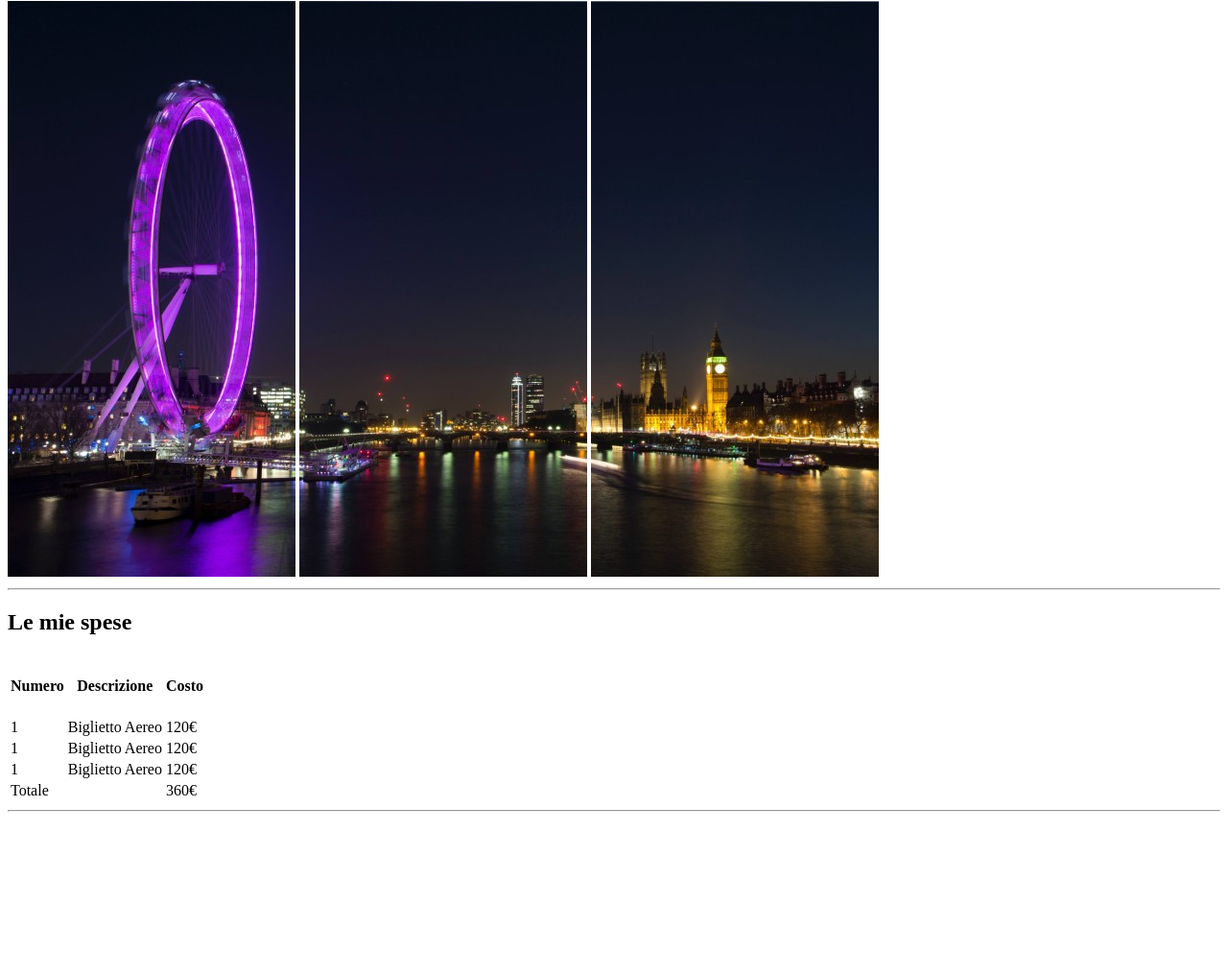
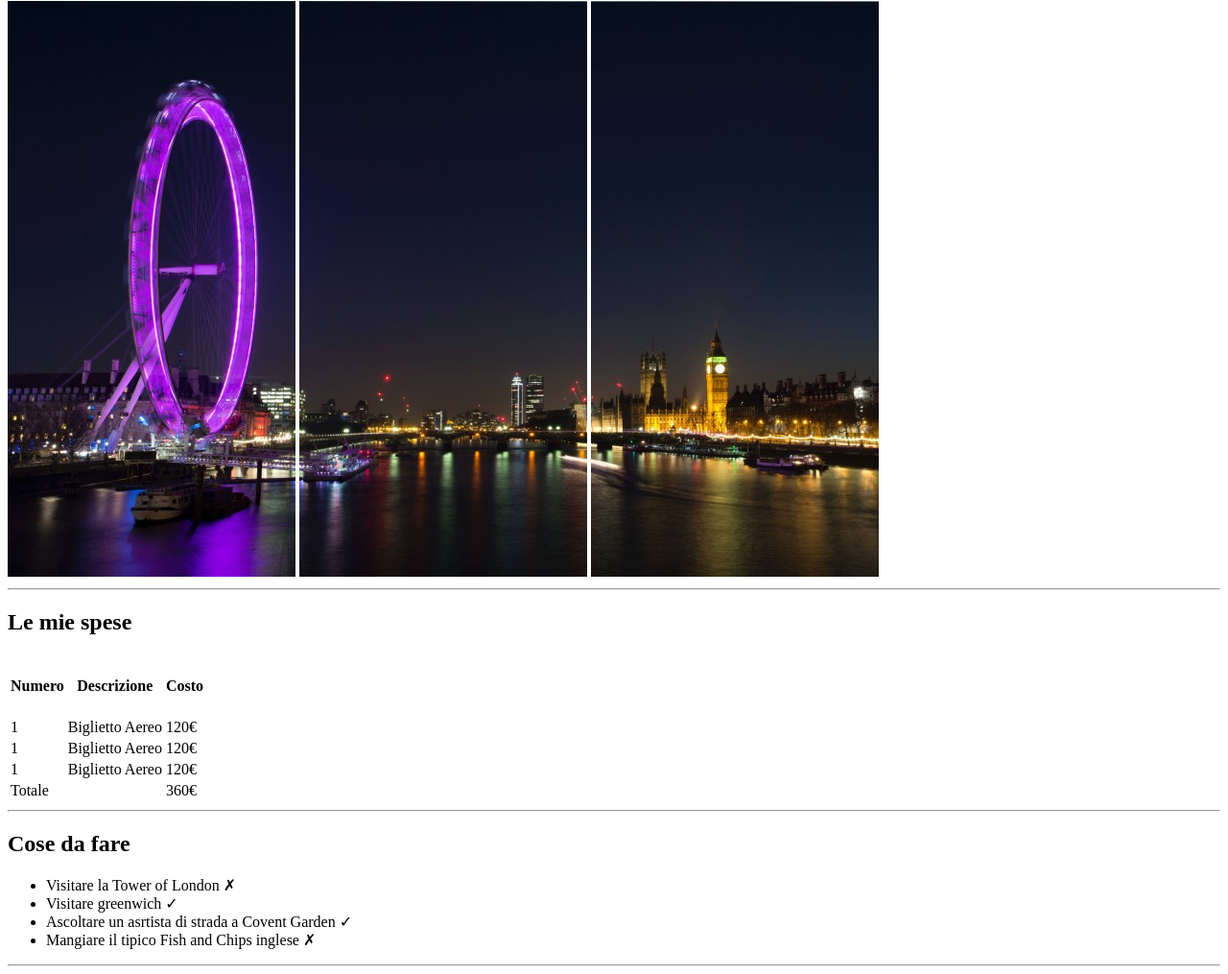
Before and after one commit to Karnjyot-Singh/html-london-trip, a plain HTML site: page index.html in a window 1280 px wide. Shown: the part 79-1094 px from the top of the page at 96% size. Before the commit the page ends 933 px from the top, so only its background shows below. Drawn offline with Linux system fonts and the light colour scheme.

Commit message:
feat: Main con seconda lista

```diff
--- a/index.html
+++ b/index.html
@@ -60,6 +60,16 @@
            </table>
            <hr>
 
+           <!-- Seconda Lista  -->
+            <h2>Cose da fare</h2>
+            <ul>
+                <li>Visitare la Tower of London &#10007;</li>
+                <li>Visitare greenwich &#10003;</li>
+                <li>Ascoltare un asrtista di strada a Covent Garden &#10003;</li>
+                <li>Mangiare il tipico Fish and Chips inglese &#10007; </li>
+            </ul>
+            <hr>
+             <!-- /Seconda Lista  -->
       </main>
 </body>
 </html>
```
